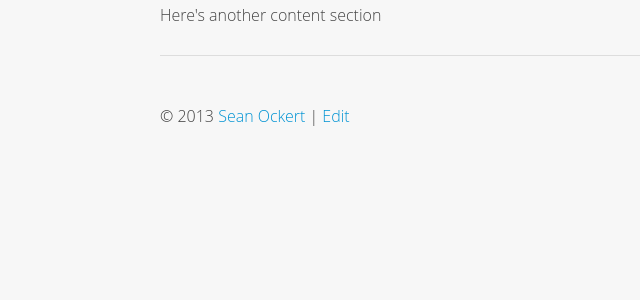
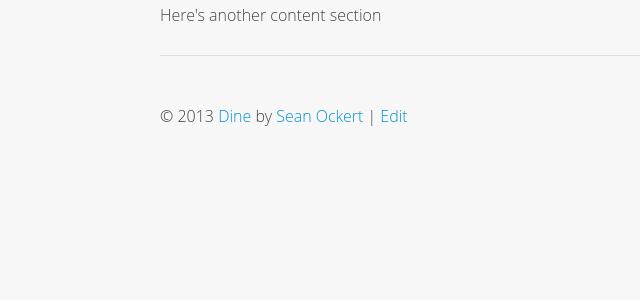
Before and after one commit to seanockert/dine, a PHP site: page / in a window 1280 px wide. Shown: the part 255-555 px from the top of the page, without its empty margins (0-640 px from the left). Run offline with PHP 8.4, Linux system fonts and the light colour scheme; data comes from the database, SQL or seed files in the repository.

Commit message:
Added a link to the demo and updated footer link

```diff
--- a/index.php
+++ b/index.php
@@ -50,7 +50,7 @@
 
                 <div class="clear"></div>
                 <footer>
-                    &copy 2013 <a href="mailto:seanockert@gmail.com">Sean Ockert</a> | <a href="edit/" title="Edit this page">Edit</a>
+                    &copy 2013 <a href="http://balsamade.com/dine">Dine</a> by <a href="mailto:seanockert@gmail.com">Sean Ockert</a> | <a href="edit/" title="Edit this page">Edit</a>
                 </footer>
             </div>
         </div>
--- a/menu.php
+++ b/menu.php
@@ -78,7 +78,7 @@
                   } ?>
             	</div>
             	<footer>
-                	&copy 2013 <a href="mailto:seanockert@gmail.com">Sean Ockert</a> | <a href="edit/menu.php" title="Edit this page">Edit</a>
+                	&copy 2013 <a href="http://balsamade.com/dine">Dine</a> by <a href="mailto:seanockert@gmail.com">Sean Ockert</a> | <a href="edit/menu.php" title="Edit this page">Edit</a>
             	</footer>
             </div>
 
```
Also changed, not shown: README.md.
